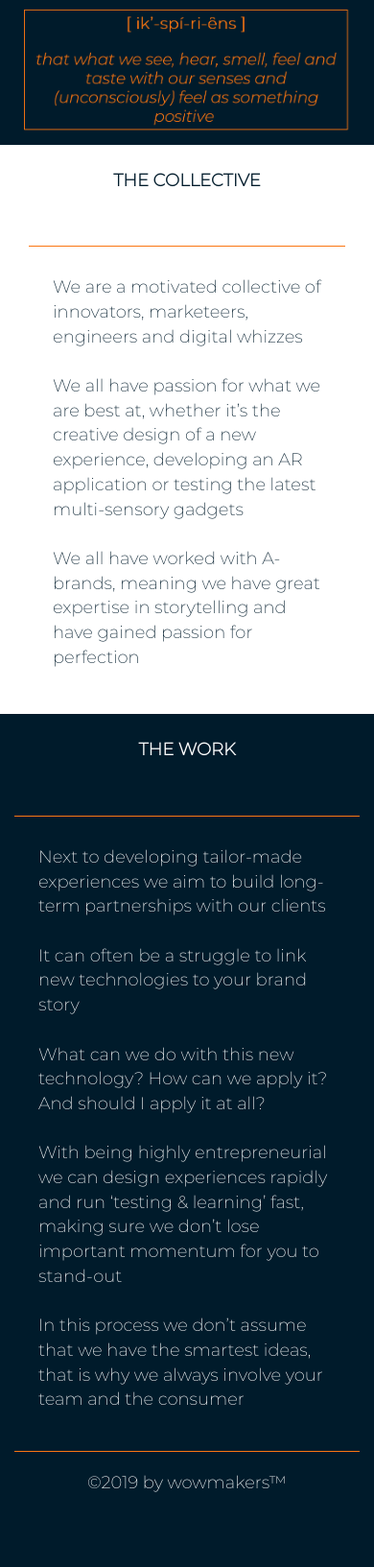
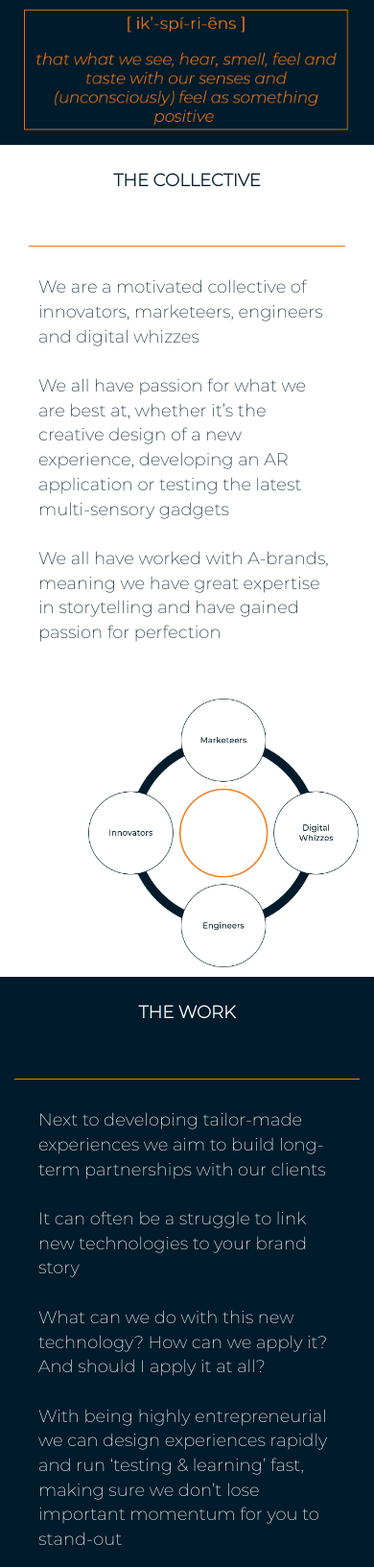
Before and after one commit to IvoJongmans/WowMakers, a PHP site: page /about.html in a window 390 px wide; the page is wider, and only the part inside the window is pictured. Shown: the part 750-2383 px from the top of that part at 96% size. Before the commit the page ends 2305 px from the top of that part, so only its background shows below. Run offline with PHP 8.4, Linux system fonts and the light colour scheme.

```diff
--- a/about.html
+++ b/about.html
@@ -83,17 +83,23 @@ activations, events and consumer promotions
       </div>
     </div>
 
-      <div class="container-fluid" style="background-color: white;"><div class="container">
-      <p class="text-center abouttitle" style="color: #001B2B">THE COLLECTIVE</p>
+      <div class="container-fluid" style="background-color: white;">
+        <div class="container">
+          <div class="row">
+            <div class="col-sm-12">
+                <p class="text-center abouttitle" style="color: #001B2B">THE COLLECTIVE</p>
+            </div>
+          </div>
       </div>
 
 
   <div class="container">
-    <hr style="max-width: 600px;">
+    <hr>
   </div>
 
       <div class="container">
-      <div class="col-sm-12">
+        <div class="row">
+      <div class="col-sm-6">
       <p class="center-block" style="max-width: 600px; padding: 10px; color: #001B2B;">
       We are a motivated collective of innovators, marketeers,
       engineers and digital whizzes <br><br>
@@ -106,7 +112,14 @@ activations, events and consumer promotions
       expertise in storytelling and have gained passion for perfection <br><br>
       </p>
       </div>
-      </div></div>
+      <div class="col-sm-6">
+          <img class="img-fluid horizontalcenter" src="organogram.png" style="height: 300px;">
+      </div>
+      </div>
+      </div>
+
+    </div>
+
 
       <div class="container">
         <p class="text-center abouttitle">THE WORK</p>
--- a/custom.css
+++ b/custom.css
@@ -126,6 +126,11 @@ body {
     margin-top: 43px;
 }
 
+.horizontalcenter {
+    display:block;
+    margin:auto;
+}
+
 #myVideo {
     position: fixed;
     right: 0;
@@ -175,10 +180,17 @@ body {
     .verticalcenter {
         margin-top: 160px;
     }
+    .horizontalcenter {
+        margin-top: 50px;
+    }
 }
 
 @media only screen and (max-width:767px) {
     .verticalcenter {
+        margin-top: 0px;
+        padding: 10px;
+    }
+    .horizontalcenter {
         margin-top: 0px;
         padding: 10px;
     }
```
